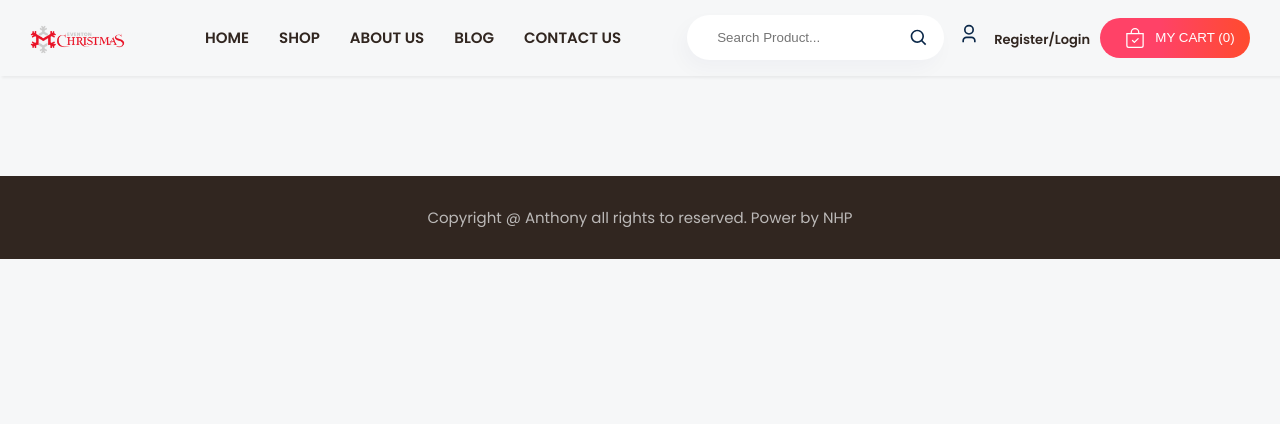
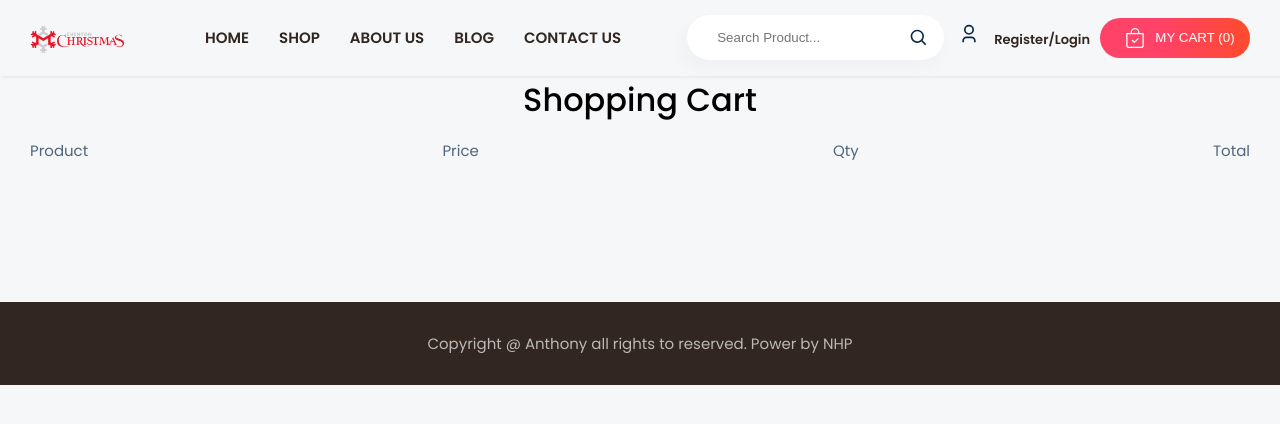
Before and after one commit to nguyenphuong13th/Christmas-comercial, a React (Create React App) app: page /cart-checkout in a window 1280 px wide. Shown: the top 424 px of the page. Built offline with nearby package versions, Linux system fonts and the light colour scheme.

Commit message:
adding cart checkout

```diff
--- a/package.json
+++ b/package.json
@@ -14,6 +14,7 @@
     "react-router-dom": "^6.4.3",
     "react-scripts": "5.0.1",
     "redux": "^4.2.0",
+    "redux-persist": "^6.0.0",
     "sass": "^1.56.0",
     "web-vitals": "^2.1.4"
   },
--- a/src/App.js
+++ b/src/App.js
@@ -3,12 +3,17 @@ import { Provider } from "react-redux";
 import { Pages} from "./components/home/pages/Pages";
 import './styles/main.scss'
 import store from "controller/store";
+import {PersistGate} from 'redux-persist/integration/react'
+import{persistStore} from "redux-persist"
 
 function App() {
+  let persistor = persistStore(store)
   return (
     <>
       <Provider store={store}>
-        <Pages/>
+        <PersistGate persistor={persistor}>
+          <Pages/>
+        </PersistGate>
       </Provider>
     </>
   );
--- a/src/components/common/Header.jsx
+++ b/src/components/common/Header.jsx
@@ -48,7 +48,7 @@ export const Header = () => {
     const showCartList = getdata.cart.map((showCartList)=>(
       <div className="details_content">
         <div className="details_content_img">
-          <Link to={`/cart/${showCartList.id}`} onClick={handleClose}>
+          <Link to={`/product-detail/${showCartList.id}`} onClick={handleClose}>
             <img src={require("components/assets"+showCartList.cover)} alt="" />
           </Link>
         </div>
@@ -113,6 +113,9 @@ export const Header = () => {
                 <a href="/">Register/Login</a>
               </span>
             </div>
+
+            {/* // cart component */}
+
             <div className="right_card">
               <button className="button" onClick={()=>setCartList(!cartList)}>
                 <BsBagCheck className="shop heIcon" />
@@ -128,6 +131,7 @@ export const Header = () => {
                       {showCartList}
                       <div className="details_total">
                         <h4>Total : ${totalPrice}</h4>
+                        <a className="button" href="/cart-checkout">Check out</a>
                       </div>
                     </section>
                   ):(
--- /dev/null
+++ b/src/components/home/cart/Cart.jsx
@@ -0,0 +1,87 @@
+import React from 'react'
+import { useSelector,useDispatch } from 'react-redux';
+import { useState,useEffect } from 'react'
+import { AiOutlineMinus, AiOutlinePlus } from 'react-icons/ai'
+import { cartlistSelector } from '../../../controller/cartListSelector';
+import { addCart, removeItem} from '../../../controller/cartListReducerSlice'
+import { useParams ,useNavigate} from 'react-router-dom';
+export const Cart  = () => {
+
+  const [dataCheckout,setDataCheckout] = useState([])
+  const getdata = useSelector(cartlistSelector)
+  const dispatch = useDispatch()
+  const {id} = useParams()
+  console.log(getdata)
+  // const increment = (cartdataCheckoutList)=>{
+  //   dispatch(addCart(cartdataCheckoutList))
+  // }
+  // const decrement = (cartdataCheckoutList)=>{
+  //   dispatch(removeItem(cartdataCheckoutList))
+
+  // }
+  // const CartData = ()=>{
+  //   let compareData = getdata.cart
+  //   setDataCheckout(compareData)
+  //   console.log(dataCheckout)
+  // }
+
+
+
+  const cartdataCheckoutList = getdata.cart ? getdata.cart.map((cartdataCheckoutList) => (
+    <div className="cart_details_content">
+      <div className="cart_details_content_img">
+        <img
+          src={require("components/assets" + cartdataCheckoutList.cover)}
+          alt=""
+        />
+        <p>{cartdataCheckoutList.title}</p>
+      </div>
+      <div className="detail_content_details">
+        <p>{cartdataCheckoutList.price}</p>
+      </div>
+      <div className="qty">
+        <div className="count">
+          <button >
+            <AiOutlinePlus />
+          </button>
+          {/* onClick={() => increment(cartdataCheckoutList)} */}
+          <span>
+            <input type="text" value={cartdataCheckoutList.qty} />
+          </span>
+          <button >
+            <AiOutlineMinus />
+          </button>
+          {/* onClick={() => decrement(cartdataCheckoutList)} */}
+        </div>
+      </div>
+    </div>
+  ) ): <p>Nothing to show</p>;
+
+  return (
+    <>
+      <div className="cart">
+        <div className="cart_title">
+          <h1>Shopping Cart</h1>
+        </div>
+        <div className="cart_header">
+          <section className='cart_product'>
+            <p>Product</p>
+          </section>
+          <section className='cart_price'>
+            <p>Price</p>
+          </section>
+          <section className='cart_qty'>
+            <p>Qty</p>
+          </section>
+          <section className='cart_total'>
+            <p>Total</p>
+          </section>
+        </div>
+        {cartdataCheckoutList}
+        <br></br>
+
+
+      </div>
+    </>
+  )
+}
--- a/src/components/home/details/Details.jsx
+++ b/src/components/home/details/Details.jsx
@@ -24,7 +24,7 @@ export const Details = () => {
         })
         setData(compareData)
     }
-    // use compare function as dependencies to update qty of product in detail follow the change of qty product in cart
+    //use compare function as dependencies to update qty of product in detail follow the change of qty product in cart
     useEffect(()=>{
         compare()
     },[compare])
--- a/src/components/home/pages/Pages.jsx
+++ b/src/components/home/pages/Pages.jsx
@@ -4,6 +4,7 @@ import { Header } from '../../common/Header';
 import { Footer } from '../../common/Footer';
 import { Home } from '../Home';
 import { Details } from '../details/Details';
+import { Cart } from '../cart/Cart';
 
 
 export const Pages = () => {
@@ -12,7 +13,8 @@ export const Pages = () => {
       <Header/>
       <Routes>
         <Route path='/' element={<Home/>}/>
-        <Route path='/cart/:id' element={<Details/>}/>
+        <Route path='/product-detail/:id' element={<Details/>}/>
+        <Route path='/cart-checkout/' element={<Cart/>}/>
       </Routes>
       <Footer/>
     </Router>
--- a/src/controller/store.js
+++ b/src/controller/store.js
@@ -1,11 +1,21 @@
 
-import { configureStore } from '@reduxjs/toolkit'
+import { configureStore,combineReducers } from '@reduxjs/toolkit'
 import cartlistReducerSlice from './cartListReducerSlice'
+import { persistReducer } from 'redux-persist'
+import storage from 'redux-persist/lib/storage'
 
+const persistConfig = {
+  key: 'root',
+  version:1,
+  storage,
+}
+
+const reducer = combineReducers({
+  cartList:cartlistReducerSlice
+})
+const persistedReducer = persistReducer(persistConfig, reducer)
 const store = configureStore({
-  reducer: {
-    cartList:cartlistReducerSlice
-  },
+  reducer: persistedReducer
 })
 
 export default store
--- a/src/index.js
+++ b/src/index.js
@@ -3,6 +3,7 @@ import ReactDOM from 'react-dom/client';
 import './index.css';
 import App from './App';
 import reportWebVitals from './reportWebVitals';
+
 
 const root = ReactDOM.createRoot(document.getElementById('root'));
 root.render(
--- /dev/null
+++ b/src/styles/cart.scss
@@ -0,0 +1,8 @@
+.cart{
+    .cart_title{
+        text-align: center;
+    }
+    .cart_header{
+        @include flex(center, space-between, center);
+    }
+}
--- a/src/styles/header.scss
+++ b/src/styles/header.scss
@@ -99,6 +99,7 @@ header {
           }
         }
         &_total {
+          @include flex(center, space-between, center);
           padding-top: 7px;
         }
       }
--- a/src/styles/main.scss
+++ b/src/styles/main.scss
@@ -11,7 +11,7 @@
 @import "responsive";
 @import "details";
 @import "searchItem";
-
+@import "cart";
 body {
   background: $light;
   font-family: "Poppins", sans-serif;
```
Also changed, not shown: src/components/assets/third-party-programs/third-party-programs.txt, 1 other file (tests, documents, lock files or other folders).
